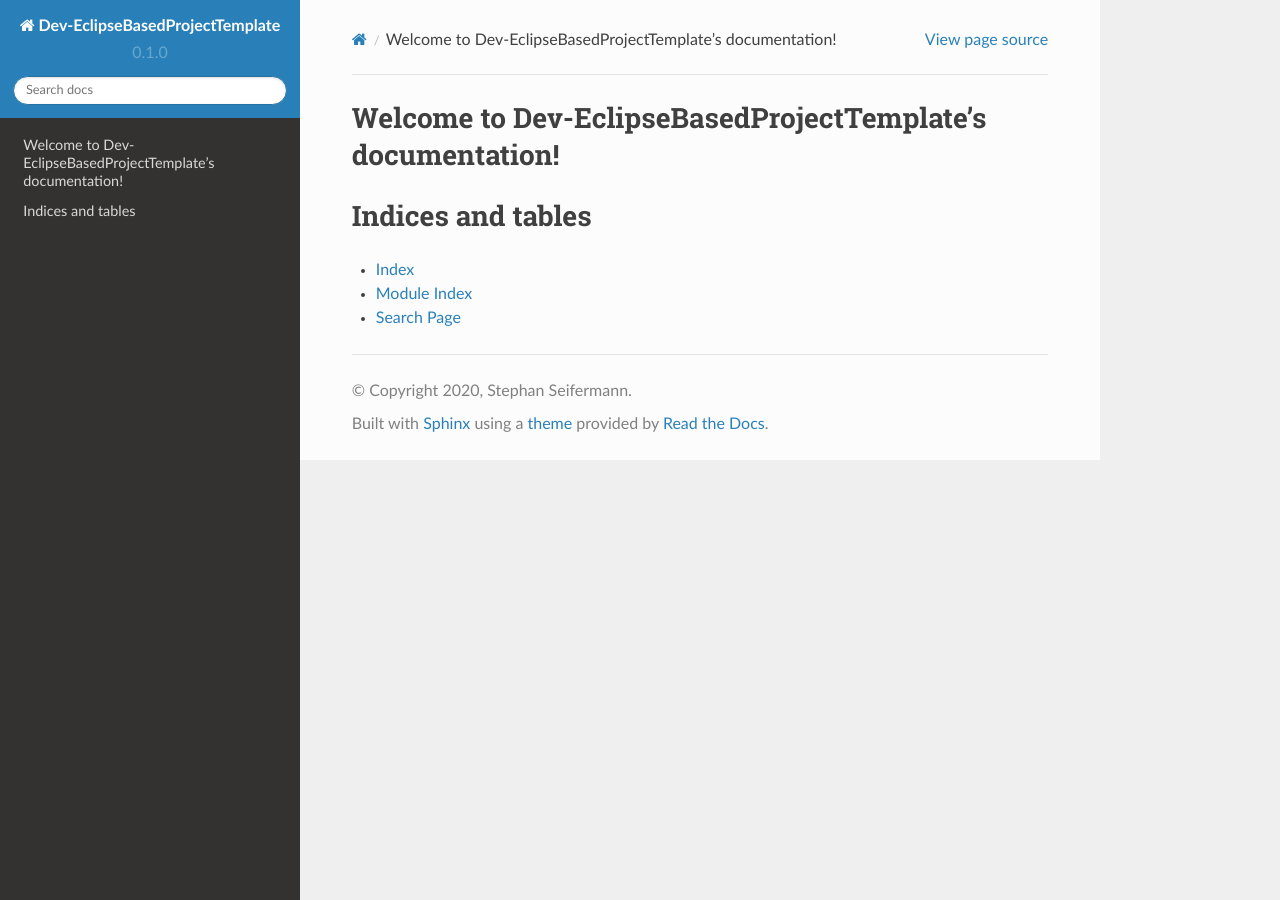
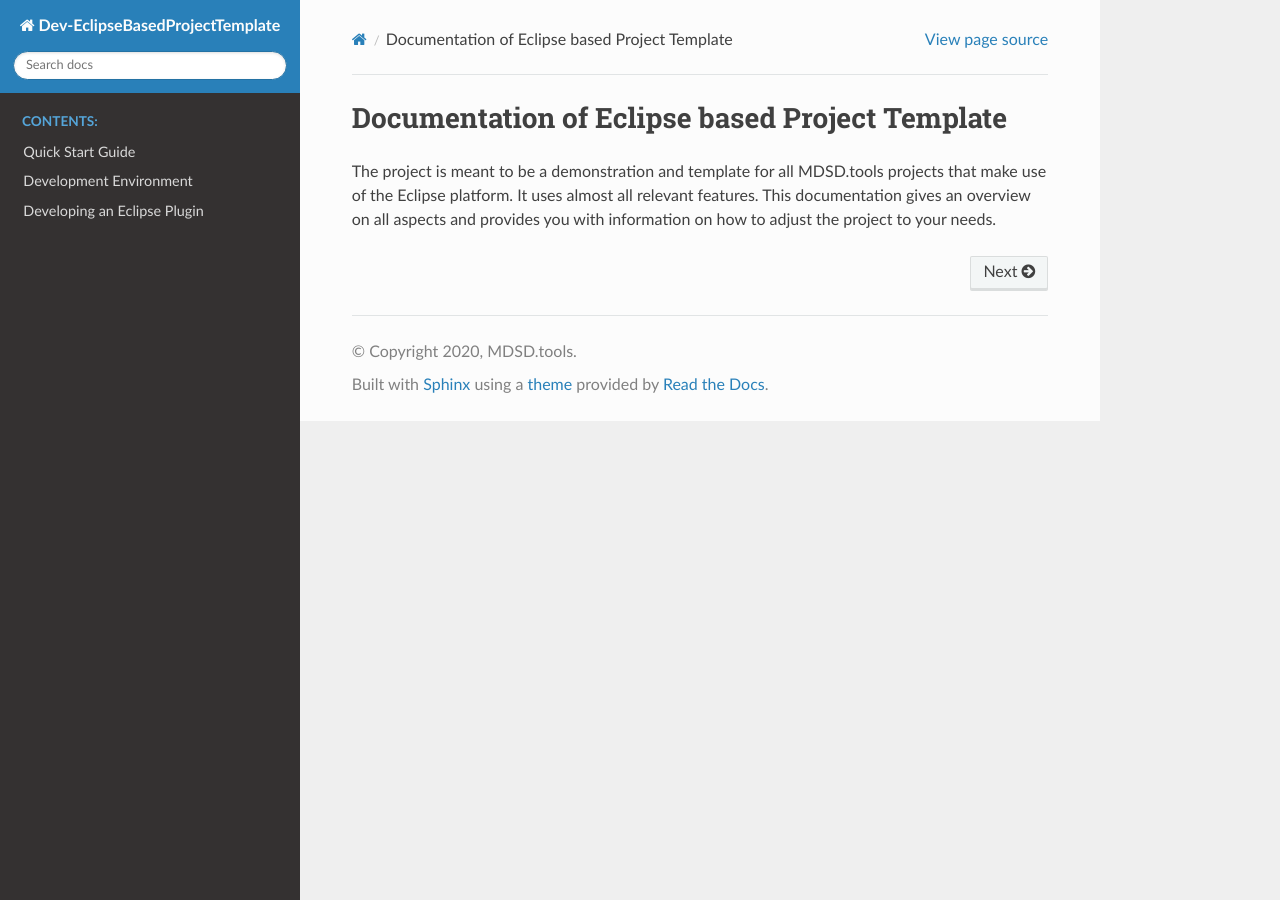
Before and after one commit to seiferma/Dev-EclipseBasedProjectTemplate, a Sphinx documentation site: the page built from docs/index.rst, in a window 1280 px wide. Built offline with Sphinx 7.4.7 and the Read the Docs theme 2.0.0, drawn with Linux system fonts in a browser that asks for light colours.

Commit message:
Added first try of documentation.

```diff
--- a/docs/conf.py
+++ b/docs/conf.py
@@ -35,7 +35,9 @@ extensions = ['sphinx.ext.intersphinx',
     'sphinx.ext.todo',
     'sphinx.ext.mathjax',
     'sphinx.ext.ifconfig',
-    'sphinx.ext.githubpages']
+    'sphinx.ext.githubpages',
+    'sphinx.ext.autosectionlabel',
+    'sphinx.ext.todo']
 
 # Add any paths that contain templates here, relative to this directory.
 templates_path = ['_templates']
@@ -51,8 +53,8 @@ master_doc = 'index'
 
 # General information about the project.
 project = 'Dev-EclipseBasedProjectTemplate'
-copyright = '2020, Stephan Seifermann'
-author = 'Stephan Seifermann'
+copyright = '2020, MDSD.tools'
+author = 'MDSD.tools Team'
 
 # The version info for the project you're documenting, acts as replacement for
 # |version| and |release|, also used in various other places throughout the
@@ -93,7 +95,9 @@ html_theme = "sphinx_rtd_theme"
 # further.  For a list of options available for each theme, see the
 # documentation.
 #
-# html_theme_options = {}
+html_theme_options = {
+    'display_version': False
+}
 
 # Add any paths that contain custom static files (such as style sheets) here,
 # relative to this directory. They are copied after the builtin static files,
--- /dev/null
+++ b/docs/dev-eclipseplugin.rst
@@ -0,0 +1,16 @@
+Developing an Eclipse Plugin
+============================
+
+Eclipse plugins range from libraries usable by other plugins to UI contributions for Eclipse. A project can serve multiple purposes. In the following, we describe how the MDSD.tools tooling supports you in serving these purposes.
+
+This page is not meant to give an introduction to general Eclipse plugin development. If you require some more fundamental information, we refer you to one of the following external resources
+
+* `Eclipse Plug-ins by Eric Clayberg and Dan Rubel <https://services.bibliothek.kit.edu/primo/start.php?recordid=KITSRC301616795>`_
+* `Eclipse Plug-in Development Tutorial by Vogella <https://www.vogella.com/tutorials/EclipsePlugin/article.html>`_
+* `Eclipse Modeling Framework by Frank Budinsky <https://services.bibliothek.kit.edu/primo/start.php?recordid=KITSRC107584387>`_
+* `EMF Tutorial by EclipseSource <https://eclipsesource.com/blogs/tutorials/emf-tutorial/>`_
+
+.. _dev-eclipse-build:
+
+Adjusting Build Scripts
+-----------------------
--- /dev/null
+++ b/docs/development-environment.rst
@@ -0,0 +1,35 @@
+Development Environment
+=======================
+
+The development depends on what you want to do.
+
+
+Minimum Requirements for Building
+---------------------------------
+
+To only build the resulting project, you have to have the following things installed:
+
+* Java > 11
+* Maven > 3.6.2
+
+No special configuration of the tools is required. If you have multiple Java versions installed and the default version is not compatible with the version above, ensure to set the ``JAVA_HOME`` variable is set to the compatible version before launching Maven.
+
+
+Requirements for Developing in Eclipse
+--------------------------------------
+
+We assume that you are using the Eclipse IDE for development purposes because other IDEs struggle with using Eclipse update sites. Before staring, you have to do the steps described in :ref:`Minimum Requirements for Building`.
+
+Download the  `Eclipse Modeling Edition <https://www.eclipse.org/downloads/packages/>`_ in a recent version. The modeling edition provides best compatibility with our development workflow. The minimum required version depends on the parent POM used in the root ``pom.xml`` file. For the version used in this repository, you have to use ``2019-09`` at least.
+
+.. todo:: There is no description about how to determine the required Eclipse version yet. This has to be added to the documentation.
+
+Install all dependencies included by the build scripts. Again, this dependens on the used parent POM. It is usually safe to install all dependencies described in the latest target platform of our correpsonding `Github repository <https://github.com/MDSD-Tools/Maven-Build-TargetPlatforms/tree/master/targetPlatforms>`_.
+
+.. todo:: There is no description about how to determine the required features yet. This has to be added to the documentation.
+
+
+Requirements of Specific Project
+--------------------------------
+
+This project has no additional dependencies but others might have. Please refer to :ref:`dev-eclipse-build` for information where to find additional project dependencies.
--- a/docs/index.rst
+++ b/docs/index.rst
@@ -1,20 +1,13 @@
-.. Dev-EclipseBasedProjectTemplate documentation master file, created by
-   sphinx-quickstart on Sat May  2 15:14:50 2020.
-   You can adapt this file completely to your liking, but it should at least
-   contain the root `toctree` directive.
-
-Welcome to Dev-EclipseBasedProjectTemplate's documentation!
-===========================================================
+Documentation of Eclipse based Project Template
+===============================================
 
 .. toctree::
    :maxdepth: 2
+   :hidden:
    :caption: Contents:
 
+   quickstart
+   development-environment
+   dev-eclipseplugin
 
-
-Indices and tables
-==================
-
-* :ref:`genindex`
-* :ref:`modindex`
-* :ref:`search`
+The project is meant to be a demonstration and template for all MDSD.tools projects that make use of the Eclipse platform. It uses almost all relevant features. This documentation gives an overview on all aspects and provides you with information on how to adjust the project to your needs.
--- /dev/null
+++ b/docs/quickstart.rst
@@ -0,0 +1,5 @@
+Quick Start Guide
+=================
+
+Test
+-----
```
Also changed, not shown: 1 other file.
